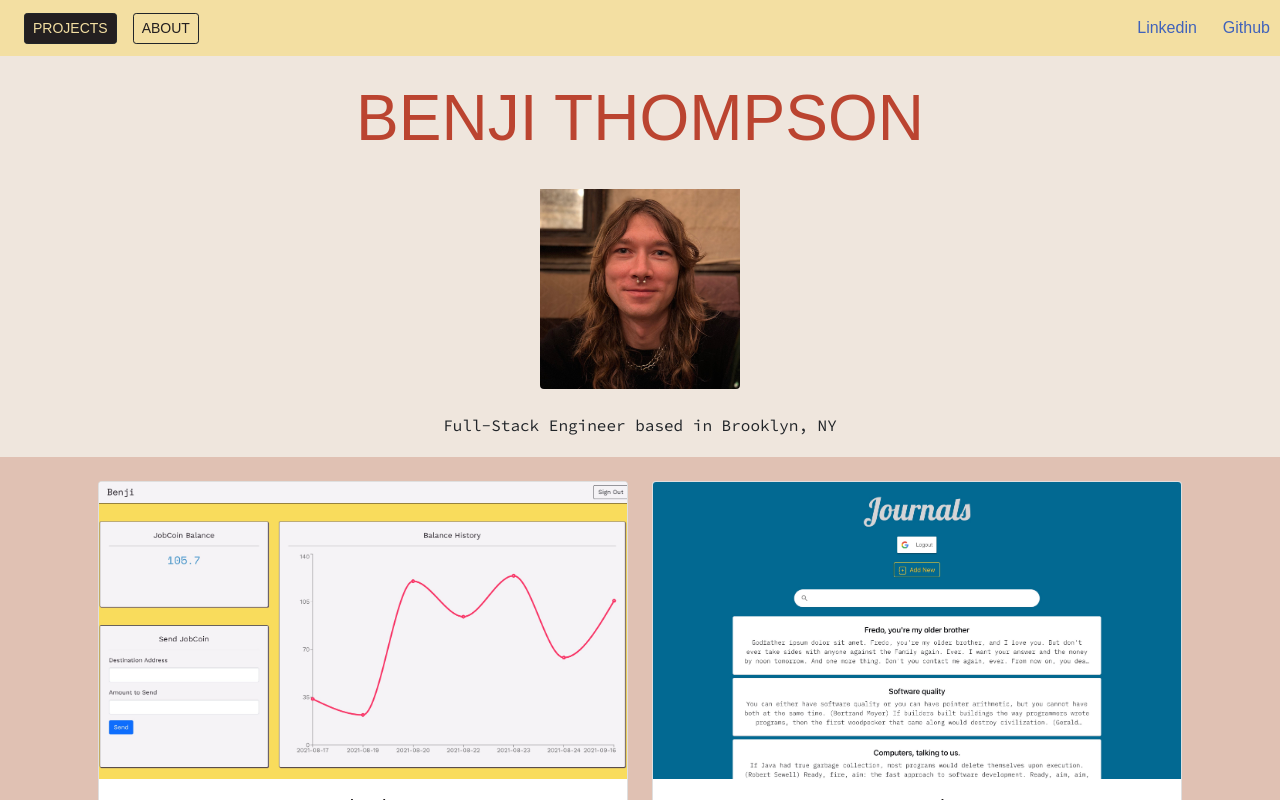
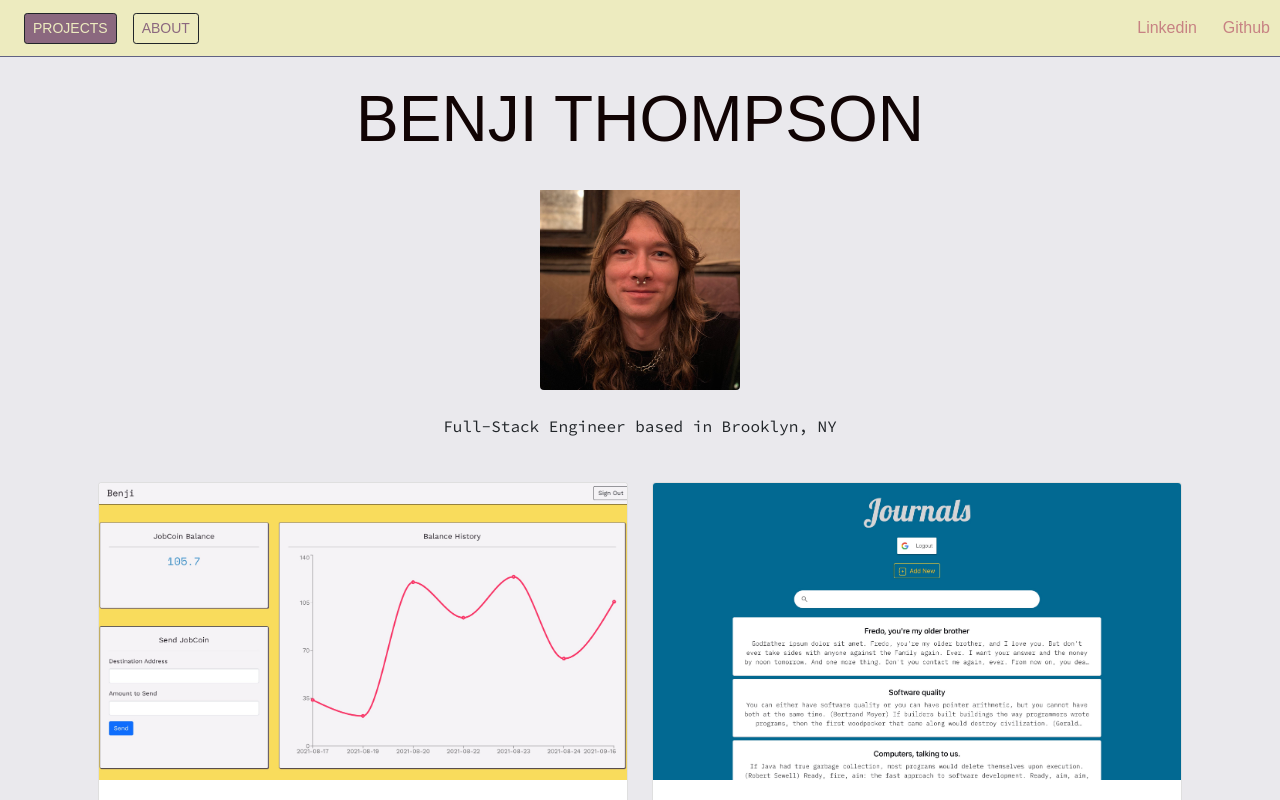
Before and after one commit to benjipt/fullstack-portfolio, a React (Create React App) app: page / in a window 1280 px wide. Shown: the top 800 px of the page. Built offline with nearby package versions, Linux system fonts and the light colour scheme; a web font is replaced by a local one.

Commit message:
feat: update colors

```diff
--- a/src/components/Header.jsx
+++ b/src/components/Header.jsx
@@ -8,13 +8,13 @@ const imgStyle = {
 };
 
 const activeSectionStyle = {
-  backgroundColor: '#231F20',
-  color: '#F3DFA2',
+  backgroundColor: '#8B687F',
+  color: '#EDEBBF',
 };
 
 const inactiveSectionStyle = {
-  backgroundColor: '#F3DFA2',
-  color: '#231F20'
+  backgroundColor: '#EDEBBF',
+  color: '#8B687F'
 };
 
 export default function Header({
--- a/src/index.css
+++ b/src/index.css
@@ -15,22 +15,23 @@ code {
 }
 
 .body-style {
-  background-color: #E0C1B3;
+  background-color: #EAE9ED;
   font-family: 'Otomanopee One', sans-serif;
 }
 
 .header {
-  background-color: #efe6dd;
+  background-color: #EAE9ED;
 }
 
 .bg-custom {
-  background-color: #F3DFA2;
-  color: #231F20;
+  background-color: #EDEBBF;
+  color: #110404;
+  border-bottom: thin solid #616283;
 }
 
 h1 {
   font-size: 64px;
-  color: #BB4430;
+  color: #110404;
 }
 
 h4 {
@@ -43,22 +44,22 @@ p, li {
 }
 
 .nav-link {
-  color: #4062BB;
+  color: #C78283;
   padding-right: 10px;
 }
 
 .nav-link:hover {
-  color: #BB4430;
+  color: #A94C4D;
   text-decoration: underline;
 }
 
 .nav-link:visited {
-  color: #4062BB;
+  color: #A94C4D;
 }
 
 .bottom {
   min-height: 360px;
-  background-color: #E0C1B3;
+  background-color: #EAE9ED;
   color: #231F20;
 }
 
```
